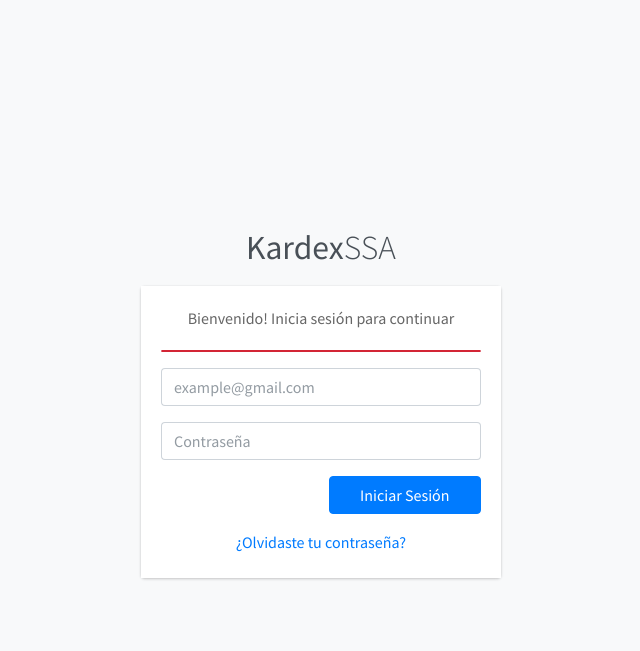
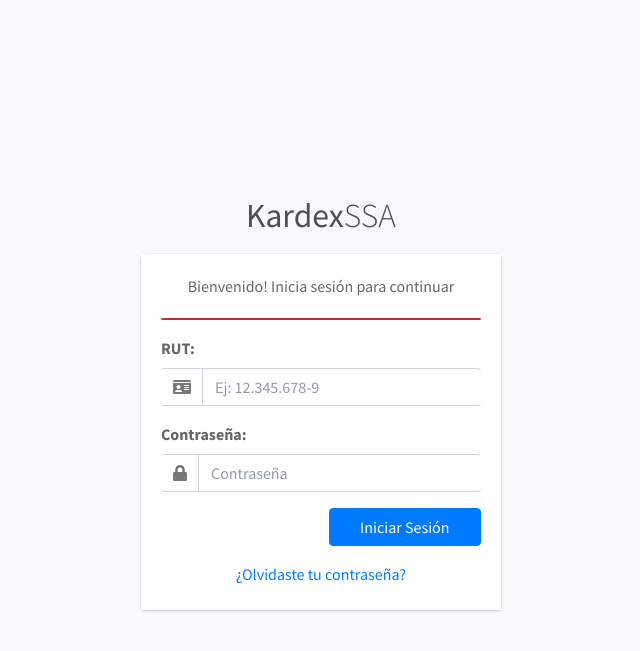
Before and after one commit to Jarot-Fierro/Kardex, a Django app: page /usuarios/login/ in a window 1280 px wide. Shown: the top 651 px of the page, without its empty margins (319-959 px from the left). Run offline with Django 4.2, Linux system fonts and the light colour scheme; some libraries are stand-ins or nearby versions.

Commit message:
Add RUT input mask to login form and update form fields for improved user experience

```diff
--- a/kardex/config/settings.py
+++ b/kardex/config/settings.py
@@ -54,6 +54,10 @@ MIDDLEWARE = [
 ]
 
 ROOT_URLCONF = 'config.urls'
+
+AUTHENTICATION_BACKENDS = [
+    'django.contrib.auth.backends.ModelBackend',
+]
 
 TEMPLATES = [
     {
--- a/kardex/usuarios/forms.py
+++ b/kardex/usuarios/forms.py
@@ -1,5 +1,4 @@
 # users/forms.py
-from django.contrib.auth import authenticate
 from django.contrib.auth import get_user_model
 from django.core.exceptions import ValidationError
 
@@ -7,7 +6,6 @@ User = get_user_model()
 
 # from config.validation_forms import validate_email
 
-from django import forms
 from django.contrib.auth.forms import UserCreationForm, UserChangeForm
 from .models import UsuarioPersonalizado
 
@@ -24,13 +22,17 @@ class UsuarioPersonalizadoChangeForm(UserChangeForm):
         fields = ('username', 'email', 'rut', 'tipo_perfil', 'comuna')
 
 
+from django import forms
+from django.contrib.auth import authenticate
+
+
 class CustomLoginForm(forms.Form):
-    identifier = forms.CharField(
-        label="Correo Electrónico",
-        widget=forms.EmailInput(attrs={
+    username = forms.CharField(
+        label="RUT",
+        widget=forms.TextInput(attrs={
+            'id': 'id_rut',
             'class': 'form-control',
-            'name': 'username',
-            'placeholder': 'example@gmail.com'
+            'placeholder': 'Ej: 12.345.678-9'
         }),
         required=True
     )
@@ -38,54 +40,33 @@ class CustomLoginForm(forms.Form):
         label="Contraseña",
         widget=forms.PasswordInput(attrs={
             'class': 'form-control',
-            'name': 'password',
             'placeholder': 'Contraseña'
         }),
         required=True
     )
 
-    def clean_identifier(self):
-        identifier = self.cleaned_data.get('identifier')
-        # validate_email(identifier)
-        return identifier
-
     def clean(self):
         cleaned_data = super().clean()
-        identifier = cleaned_data.get('identifier')
+        username = cleaned_data.get('username')
         password = cleaned_data.get('password')
 
-        if identifier and password:
-            # Intentar autenticar por username
-            user = authenticate(username=identifier, password=password)
+        if username and password:
+            user = authenticate(username=username, password=password)
+            # print(username, password)
+            # print(User.objects.filter(username='20.930.055-9'))
 
             if not user:
-                # Buscar por correo
-                try:
-                    user_obj = User.objects.get(email=identifier)
-                    print(f"{user_obj.email}-EL USUARIO")
-                    user = authenticate(username=user_obj.username, password=password)
-                    print(user)
-                except User.DoesNotExist:
-                    user = None
-
-            if not user:
-                raise forms.ValidationError("Credenciales inválidas.")
+                raise forms.ValidationError("Credenciales Inválidas.")
 
             self.user = user
-        print(f"Asignando usuario: {self.user}")
+
         return cleaned_data
-
-    def save(self, commit=True):
-        user = self.instance
-        password = self.cleaned_data.get('password')
-        if password:
-            user.set_password(password)  # <- aquí está la magia
-        if commit:
-            user.save()
-        return user
 
     def get_user(self):
         return getattr(self, 'user', None)
+
+    def save(self, commit=True):
+        return self.get_user()
 
 
 class FormUpdatePasswordUser(forms.ModelForm):
--- a/kardex/usuarios/templates/auth/form/form2.html
+++ b/kardex/usuarios/templates/auth/form/form2.html
@@ -4,16 +4,26 @@
         {{ form.non_field_errors }}
     </div>
 
-    <div class="input-group mb-3">
-        {{ form.identifier }}
-        <!--        <input type="email" class="form-control" placeholder="Email"/>-->
-        <div class="input-group-text"><span class="bi bi-envelope"></span></div>
+    <div class="form-group mb-3">
+        <label>RUT:</label>
+        <div class="input-group">
+            <div class="input-group-prepend">
+                <span class="input-group-text"><i class="fas fa-id-card"></i></span>
+            </div>
+            {{ form.username }}
+        </div>
     </div>
-    <div class="input-group mb-3">
-        {{ form.password }}
-        <!--        <input type="password" class="form-control" placeholder="Password"/>-->
-        <div class="input-group-text"><span class="bi bi-lock-fill"></span></div>
+
+    <div class="form-group mb-3">
+        <label>Contraseña:</label>
+        <div class="input-group">
+            <div class="input-group-prepend">
+                <span class="input-group-text"><i class="fas fa-lock"></i></span>
+            </div>
+            {{ form.password }}
+        </div>
     </div>
+
     <!--begin::Row-->
     <div class="row">
         <div class="col-6">
--- a/kardex/usuarios/templates/auth/login2.html
+++ b/kardex/usuarios/templates/auth/login2.html
@@ -47,6 +47,30 @@
 <script src="{% static 'adminlte3/plugins/jquery/jquery.min.js' %}"></script>
 <script src="{% static 'adminlte3/plugins/bootstrap/js/bootstrap.bundle.min.js' %}"></script>
 <script src="{% static 'adminlte3/js/adminlte.min.js' %}"></script>
+<!-- InputMask -->
+<script src="{% static 'adminlte3/plugins/inputmask/jquery.inputmask.min.js' %}"></script>
+<script>
+  $(document).ready(function() {
+    const $rut = $('#id_rut');
+    if ($rut.length && typeof $rut.inputmask === 'function') {
+      $rut.inputmask({
+        mask: ['9.999.999-@', '99.999.999-@'],
+        definitions: {
+          '@': {
+            validator: '[0-9Kk]',
+            casing: 'upper'  // Fuerza que "k" se convierta en "K"
+          }
+        },
+        greedy: false,
+        placeholder: '_',
+        clearIncomplete: false,
+        showMaskOnHover: false,
+        showMaskOnFocus: true
+      });
+    }
+  });
+</script>
+
 
 </body>
 </html>
```
Also changed, not shown: kardex/kardex/templates/base.html (+17 -0 lines), 1 other file.
